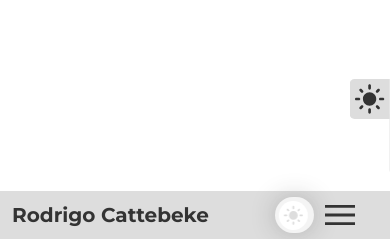
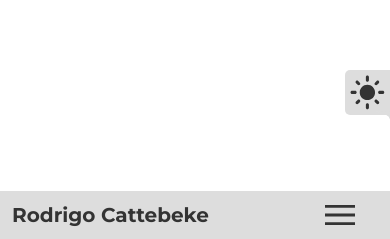
Before and after one commit to rodrigocattebeke/Portfolio, a React (Vite) app: page / in a window 390 px wide. Shown: the part 605-844 px from the top of the page. Built offline with nearby package versions, Linux system fonts and the light colour scheme.

Commit message:
remove theme switch icon animation

```diff
--- a/src/components/Common/MobileThemeSwitch/index.jsx
+++ b/src/components/Common/MobileThemeSwitch/index.jsx
@@ -10,7 +10,7 @@ export const MobileThemeSwitch = () => {
   const [isActive, setIsActive] = useState(false);
 
   return (
-    <div className={`${styles.container} ${isActive ? styles.active : ""}`}>
+    <div className={`${styles.container} ${isActive ? styles.active : ""} d-md-none`}>
       <div className={`${styles.openBtn}`} onClick={() => setIsActive(!isActive)}>
         {theme == "light" ? <LightModeIcon /> : <DarkModeIcon />}
       </div>
--- a/src/components/Common/MobileThemeSwitch/styles.module.css
+++ b/src/components/Common/MobileThemeSwitch/styles.module.css
@@ -4,10 +4,11 @@
     width: auto;
     right: 0;
     bottom: 4rem;
-    transform: translateX(calc(100% - 2.5rem));
+    transform: translateX(calc(100% - 2.8rem));
     border-radius: 5px 0 0 5px;
     overflow: hidden;
     transition: .6s ease-in-out;
+    animation: entryRight 1s ease-in-out;
 }
 
 .container.active{
@@ -15,15 +16,30 @@
 }
 
 .openBtn{
+    position: relative;
     display: flex;
     justify-content: center;
     align-items: center;
-    width: 2.5rem;
-    height: 2.5rem;
+    width: 2.8rem;
+    height: 2.8rem;
     padding: .25rem;
     border-bottom-left-radius: 5px ;
     background-color: var(--background-color-tertiary);
     cursor: pointer;
+}
+
+.openBtn::after{
+    position: absolute;
+    content: "";
+    width: 1.5rem;
+    height: 1rem;
+    background-color: var(--background-color-tertiary);
+    bottom: 0;
+    right: 0;
+    clip-path: polygon(0 0, 25% 30% , 50% 40% , 75% 30% , 100% 0 , 50% 100%);
+    transform: translateX(50%) translateY(55%) rotateZ(-130deg);
+
+    z-index: 4;
 }
 
 .openBtn svg{
@@ -31,6 +47,7 @@
     height: 100%;
     fill: var(--primary-color);
     transition: .5s;
+    z-index: 5;
 }
 
 .switchContainer{
@@ -38,14 +55,25 @@
     flex-direction: column;
     align-items: center;
     justify-content: space-between;
-    width: auto;
-    max-width: 15rem;
-    height: 6rem;
-    padding: .7rem;
+    width: 11rem;
+    height: auto;
+    padding: .9rem;
+    row-gap: 1rem;
     border-bottom-left-radius: 5px ;
     background-color: var(--background-color-tertiary);
 }
 
 .switchContainer p{
+    font-weight: 600;
     margin: 0;
 }
+
+
+ @keyframes entryRight {
+    0%{
+        transform: translateX(100%)
+    }
+    100%{
+        transform: translateX(calc(100% - 2.8rem));
+    }
+ }
--- a/src/components/Common/ThemeSwitch/index.jsx
+++ b/src/components/Common/ThemeSwitch/index.jsx
@@ -7,7 +7,6 @@ import styles from "./styles.module.css";
 export const ThemeSwitch = () => {
   const { theme, setDark, setLight } = useContext(ThemeContext);
 
-  //Hacer un botoncito flotante en modo mobile, que esté por encima del header en el bottom, y cuando se le de click, aparezca un slide del costado con el switch. El menu puede estar aparte ya que el switch en si lo usaria dentro del slide, el boton puede cambiar de icono dependiendo del tema.
   return (
     <div className={`${styles.container} ${theme == "light" ? styles.light : styles.dark}`}>
       <div className={`${styles.iconContainer} ${theme == "dark" ? styles.active : ""}`}>
--- a/src/components/Common/ThemeSwitch/styles.module.css
+++ b/src/components/Common/ThemeSwitch/styles.module.css
@@ -48,33 +48,3 @@
     height: 1.3rem;
     fill: var(--switch-icon-color);
 }
-
-.iconDark{
-    transform: rotateY(180deg);
-    animation: rotateLeft .5s ease-in-out;
-}
-
-.iconLight{
-    transform: rotateY(180deg);
-    animation: rotateRight .5s ease-in-out;
-}
-
-@keyframes rotateLeft {
-    0%{
-        transform: rotateY(0);
-    }
-    100%{
-        transform: rotateY(-180deg);
-    }
-}
-
-@keyframes rotateRight {
-    0%{
-        z-index: 2;
-        transform: rotateY(0);
-    }
-    100%{
-        z-index: 3;
-        transform: rotateY(180deg);
-    }
-}
--- a/src/components/Layout/Header/index.jsx
+++ b/src/components/Layout/Header/index.jsx
@@ -18,7 +18,9 @@ export const Header = () => {
                 <h3 className={`${styles.headerTitle}`}>Rodrigo Cattebeke</h3>
               </div>
               <div className="col-3 p-0 d-flex align-items-center justify-content-end">
-                <ThemeSwitch />
+                <div className="d-none d-md-block">
+                  <ThemeSwitch />
+                </div>
                 <button type="button" className={`${styles.menuButton}`} data-bs-toggle="offcanvas" data-bs-target="#offcanvasWithBothOptions" aria-controls="offcanvasWithBothOptions">
                   <MenuIcon className="icon" />
                 </button>
```
